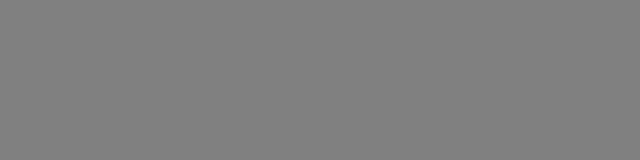
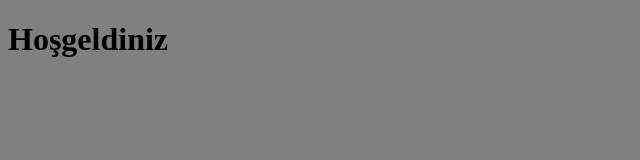
Before and after one commit to GARAMELHOCAM/MainSite, a plain HTML site: page index.html in a window 1280 px wide. Shown: the whole page, without its empty margins (0-640 px from the left). Drawn offline with Linux system fonts and the light colour scheme.

Commit message:
Update index.html

```diff
--- a/index.html
+++ b/index.html
@@ -8,6 +8,7 @@
     <title>Document</title>
 </head>
 <body bgcolor="gray">
+    <h1>Hoşgeldiniz</h1>
 
 </body>
 </html>
```
